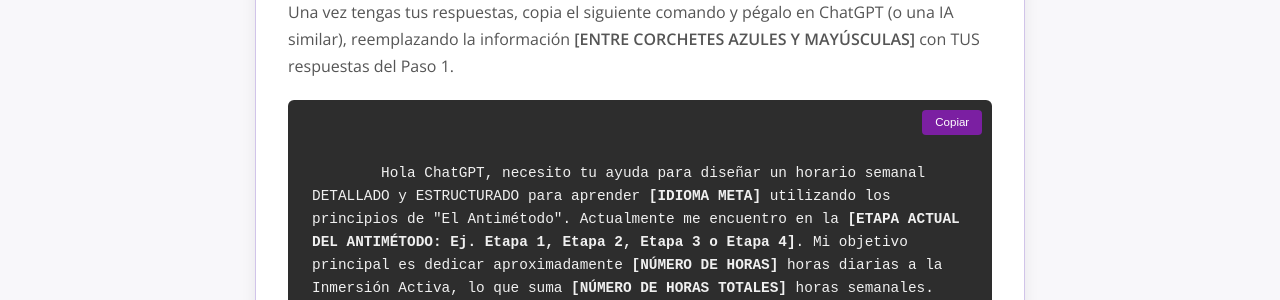
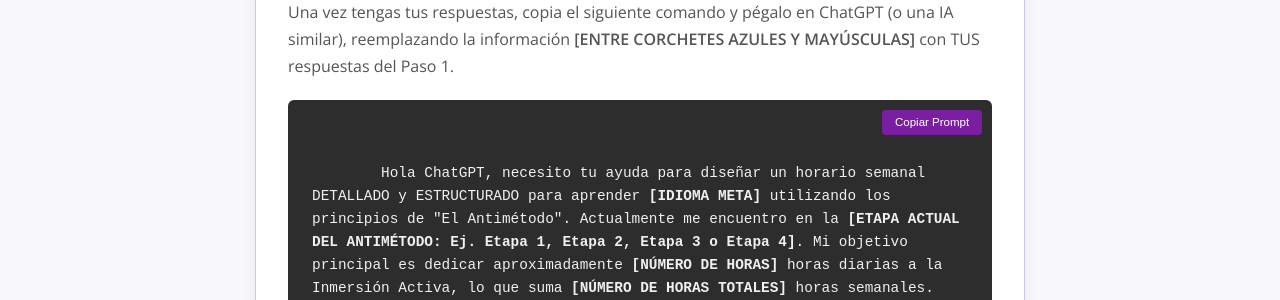
Before and after one commit to LuiseM93/ElAntimetodo, a Jekyll site: the page built from rutinas.md, in a window 1280 px wide and 900 px high, scrolled down 2981 px. Shown: the part 144-444 px from the top of the window. Built offline with Jekyll 4.4.1, drawn with Linux system fonts in a browser that asks for light colours.

Commit message:
Update rutinas.md

```diff
--- a/rutinas.md
+++ b/rutinas.md
@@ -328,7 +328,7 @@ description: Ejemplos de rutinas y una herramienta interactiva para diseñar tu
       <h3 class="step-title"><img src="{{ '/assets/rutinas-paso2-prompt-ia.png' | relative_url }}" alt="Paso 2" class="step-icon">Paso 2: El "Mega-Prompt" para ChatGPT</h3>
       <p>Una vez tengas tus respuestas, copia el siguiente comando y pégalo en ChatGPT (o una IA similar), reemplazando la información <strong>[ENTRE CORCHETES AZULES Y MAYÚSCULAS]</strong> con TUS respuestas del Paso 1.</p>
       <div class="prompt-box">
-        <button class="copy-button" onclick="copyPromptToClipboard()">Copiar</button>
+        <button class="copy-button" onclick="copyPromptToClipboard()">Copiar Prompt</button>
         <span id="promptToCopy">Hola ChatGPT, necesito tu ayuda para diseñar un horario semanal DETALLADO y ESTRUCTURADO para aprender <strong>[IDIOMA META]</strong> utilizando los principios de "El Antimétodo". Actualmente me encuentro en la <strong>[ETAPA ACTUAL DEL ANTIMÉTODO: Ej. Etapa 1, Etapa 2, Etapa 3 o Etapa 4]</strong>. Mi objetivo principal es dedicar aproximadamente <strong>[NÚMERO DE HORAS]</strong> horas diarias a la Inmersión Activa, lo que suma <strong>[NÚMERO DE HORAS TOTALES]</strong> horas semanales.
 
 **Principios Clave del Antimétodo a Considerar:**
```
